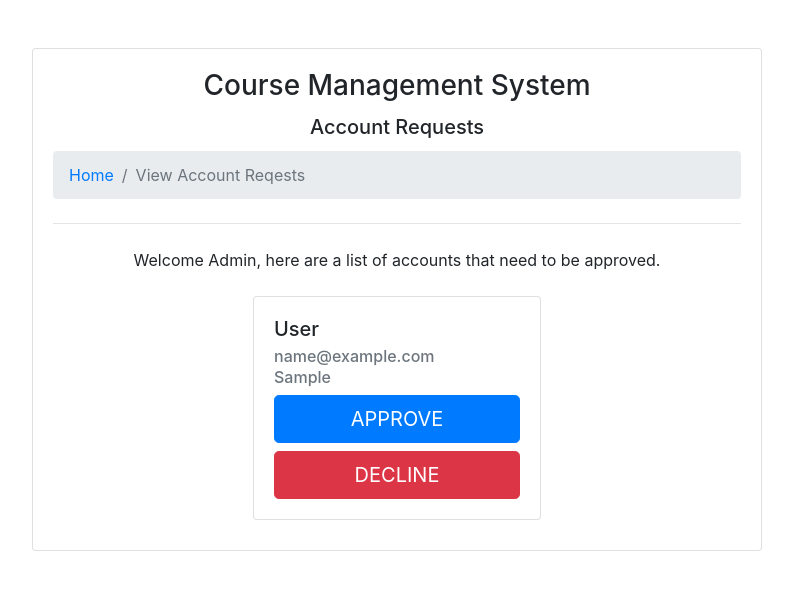
After one commit to namcaonguyen/COMP4004Project, a Node server app: template views/approveaccounts.hbs in a window 1280 px wide. The commit adds this page. Shown: the top 598 px of the page, without its empty margins (243-1036 px from the left). Run offline with Node 20, Linux system fonts and the light colour scheme; the template is opened without the code that fills it: most values are stand-ins (such as "Sample title", 1, 10 or a date in 2020); some libraries are stand-ins or nearby versions.

Commit message:
Zahid - TEST&CODE - Feature where admins can approve and decline accounts that are pending registration

```diff
--- a/app.js
+++ b/app.js
@@ -42,7 +42,7 @@ app.post("/", (req, res) => {
     // validate login info
     User.find({ email: userEmail, password: userPassword }, function(err, result) {
         if (err) throw err;
-        if (result.length === 0) { // return back to login page notifying user of failed validation
+        if (result.length === 0 || !result[0].approved) { // return back to login page notifying user of failed validation
             res.render("login", { title: "Login", response: "is-invalid" });
         } else { // serve home page and give credentials back to client to save in cookies
             var data = { title: "Welcome", cookieEmail: result[0].email, cookiePassword: result[0].password };
@@ -62,7 +62,7 @@ app.use((req, res, next) => {
         User.find({ email: req.cookies.email, password: req.cookies.password }, function(err, result) {
             if (err) throw err;
             if (result.length === 0) {
-                res.render("login", { title: "Login" });
+                res.render("login", { title: "Login", response: "is-invalid" });
             } else {
                 res.locals.user = result[0];
                 next(); // if user credentials are valid then continue to what user was trying to do
@@ -75,7 +75,7 @@ app.use((req, res, next) => {
 
 // Any routes that appear below here will be checked by the middleware first.
 app.use("/", index);
-app.use("/account-management", accountMangement);
+app.use("/manage-accounts", accountMangement);
 /*
  *
  * Add more routes here
--- /dev/null
+++ b/views/approveaccounts.hbs
@@ -0,0 +1,50 @@
+<style>
+    .card {
+        margin: 0 auto;
+        float: none;
+        margin-bottom: 10px;
+    }
+</style>
+<div class="container">
+<div class="row">
+    <div class="col-sm-9 col-md-7 col-lg-8 mx-auto">
+    <div class="card card-signin my-5">
+        <div class="card-body">
+            <h3 class="card-title text-center">Course Management System</h3>
+            <h5 class="card-title text-center">Account Requests</h5>
+            <nav aria-label="breadcrumb">
+            <ol class="breadcrumb">
+                <li class="breadcrumb-item"><a href="/">Home</a></li>
+                <li class="breadcrumb-item active" aria-current="page">View Account Reqests</li>
+            </ol>
+            </nav>
+            <hr class="my-4">
+            <div id="message" style="text-align: center;"></div>
+            <br>
+			<form name="account_registration_form" method="POST">
+                {{#each accounts}}
+                    <div class="card" style="width: 18rem;">
+                    <div class="card-body">
+                        <h5 class="card-title">{{this.fullname}}</h5>
+                        <h6 class="card-subtitle mb-2 text-muted">{{this.email}}</h6>
+                        <h6 class="card-subtitle mb-2 text-muted">{{this.accountType}}</h6>
+                        <input id="userId" name="userId" type="hidden" value="{{this._id}}">
+                        <button class="btn btn-lg btn-primary btn-block text-uppercase" name="approve" type="submit">Approve</button>
+                        <button class="btn btn-lg btn-danger btn-block text-uppercase" name="decline" type="submit">Decline</button>
+                    </div>
+                    </div>
+                {{/each}}
+            </form>
+        </div>
+    </div>
+    </div>
+</div>
+</div>
+<script>
+    var data = "{{accounts}}";
+    if (data.length === 0) {
+        $("#message").html("Welcome Admin, there are currently no accounts that need to be approved.<br>Please check back again later.");
+    } else {
+        $("#message").html("Welcome Admin, here are a list of accounts that need to be approved.");
+    }
+</script>
--- /dev/null
+++ b/views/forbidden.hbs
@@ -0,0 +1 @@
+403 FORBIDDEN
--- a/views/index.hbs
+++ b/views/index.hbs
@@ -10,7 +10,7 @@
                     {{/if}}
                     <hr class="my-4">
                     <div class="list-group">
-                        <a href="/" class="list-group-item list-group-item-action">View Accounts</a>
+                        <a href="/manage-accounts/view-account-requests" class="list-group-item list-group-item-action">View Account Requests</a>
                         <a href="/logout" class="list-group-item list-group-item-action">Logout</a>
                     </div>
                 </div>
@@ -22,7 +22,7 @@
     var email = "{{cookieEmail}}";
     var password = "{{cookiePassword}}";
     if (email !== "" && password !== "") {
-        document.cookie = "email=\"" + email + "\"; max-age=60*30*1000";
-        document.cookie = "password=\"" + password + "\"; max-age=60*30*1000";
+        document.cookie = "email=\"" + email + "\"; max-age=1800";
+        document.cookie = "password=\"" + password + "\"; max-age=1800";
     }
 </script>
--- a/views/login.hbs
+++ b/views/login.hbs
@@ -27,3 +27,7 @@
     </div>
 </div>
 </div>
+<script>
+    if (window.location.pathname !== "/")
+        window.location.replace("/");
+</script>
```
Also changed, not shown: features/steps/accountApprovalStepDefs.js (added, +71 -0 lines), routes/accountmanagement.js (+51 -0 lines), 2 other files.
